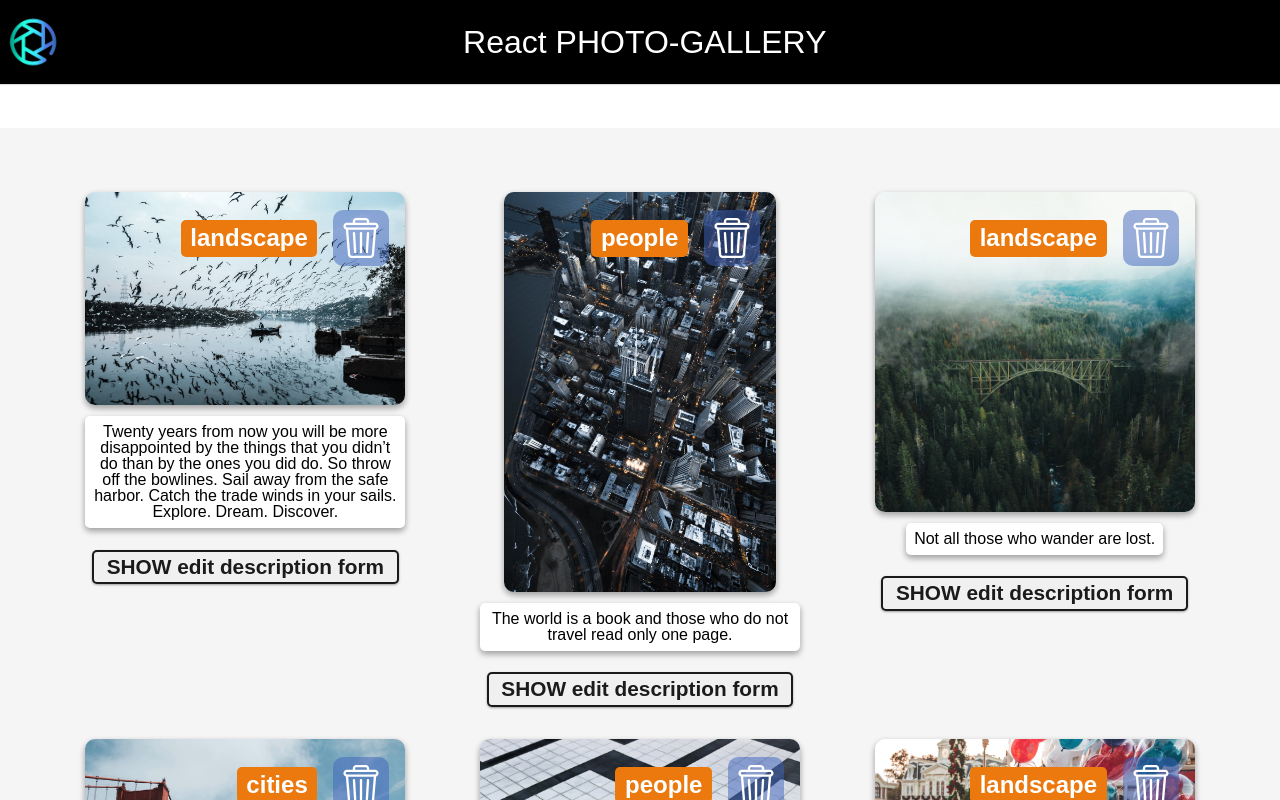
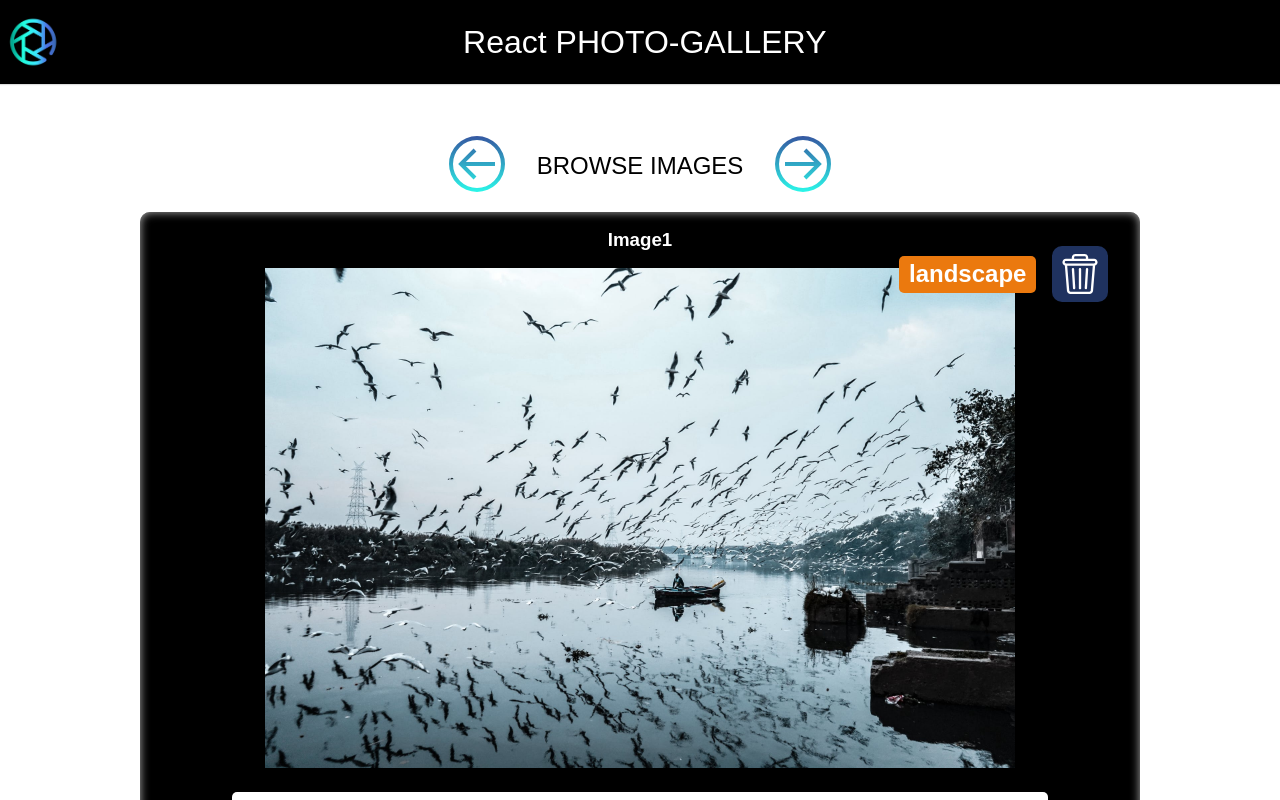
Before and after one commit to Moniaesz/pwa-react-image-gallery, a React (Create React App) app: page / in a window 1280 px wide. Shown: the top 800 px of the page. Built offline with nearby package versions, Linux system fonts and the light colour scheme.

Commit message:
add context to Slider

```diff
--- a/src/App.js
+++ b/src/App.js
@@ -15,14 +15,8 @@ function App() {
       <Header />
       <ImagesContextProvider>
         <div className='main'>
-          {/* <Slider
-            images={images}
-            translateValue={translateValue}
-            nextImage={nextImage}
-            previousImage={previousImage}
-            deleteImage={deleteImage}
-          />
-          <FilterImages
+          <Slider />
+          {/* <FilterImages
             selectedCategory={selectedCategory}
             filterImages={filterImages}
           /> */}
--- a/src/components/Slider/Slider/Slider.js
+++ b/src/components/Slider/Slider/Slider.js
@@ -1,9 +1,12 @@
-import React from 'react';
+import React, { useContext } from 'react';
 import './Slider.css';
 import SliderNav from '../SliderNav/SliderNav';
 import SliderImage from '../SliderImage/SliderImage';
+import { ImagesContext } from '../../../contexts/ImagesContext';
 
-function Slider ({ images, nextImage, previousImage, translateValue, deleteImage }) {
+function Slider () {
+
+  const { images, nextImage, previousImage, translateValue, deleteImage } = useContext(ImagesContext);
 
   return (
     <section className='slider-section'>
```
